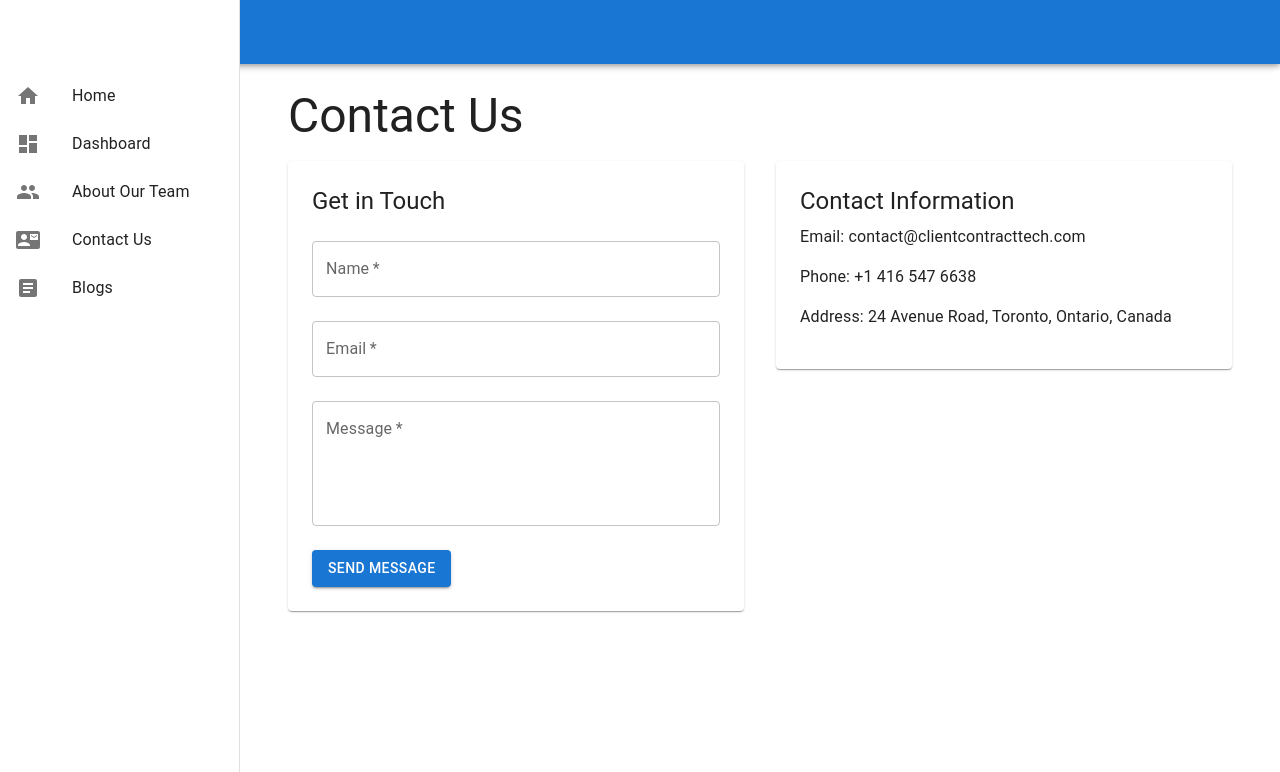
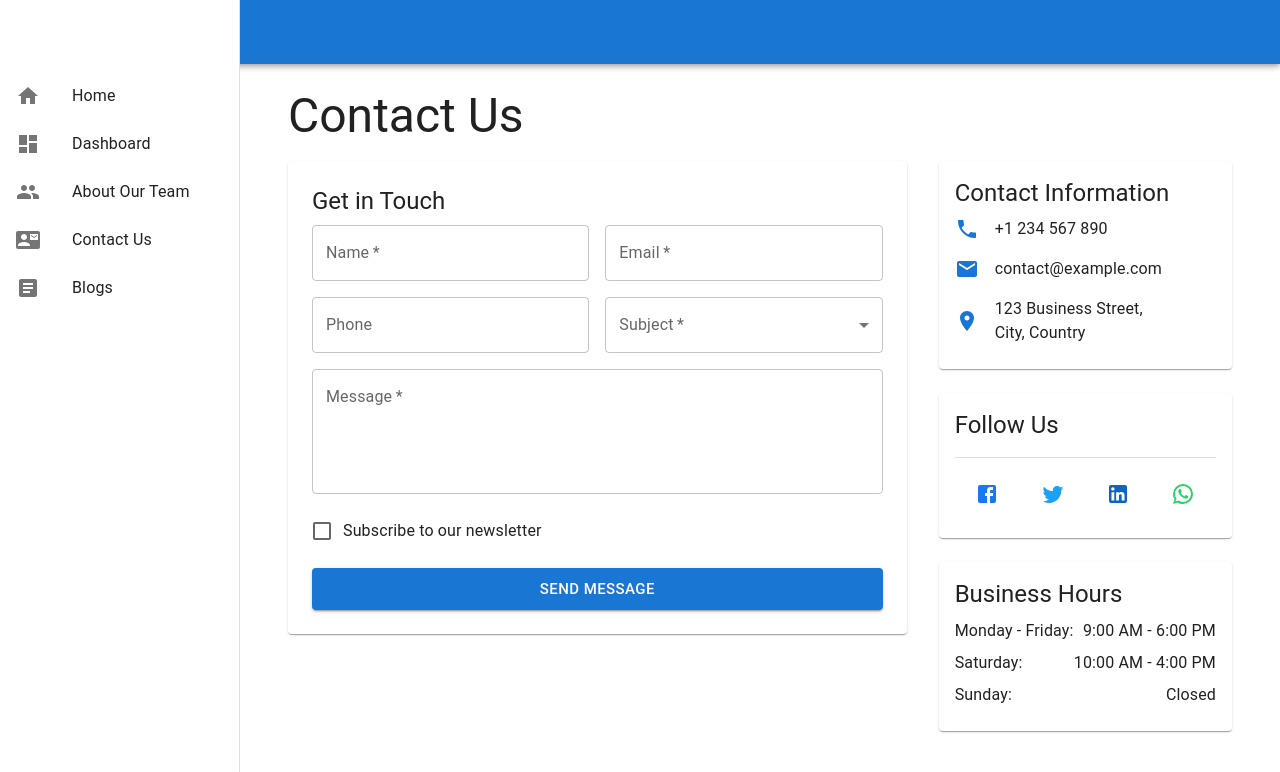
Before and after one commit to jack-petrovic/Latest-React-MUI-Template, a React (Create React App) app: page /contact in a window 1280 px wide. Shown: the top 772 px of the page. Built offline with nearby package versions, Linux system fonts and the light colour scheme.

Commit message:
update style on Contact page

```diff
--- a/src/pages/Contact.jsx
+++ b/src/pages/Contact.jsx
@@ -6,76 +6,258 @@ import {
   Grid,
   Paper,
   Box,
+  Card,
+  CardContent,
+  IconButton,
+  Snackbar,
+  Alert,
+  FormControlLabel,
+  Checkbox,
+  MenuItem,
+  Stack,
+  Divider,
+  Tooltip,
 } from '@mui/material';
+import {
+  Phone,
+  Email,
+  LocationOn,
+  Facebook,
+  Twitter,
+  LinkedIn,
+  WhatsApp,
+} from '@mui/icons-material';
+import { useState } from 'react';
 
 const Contact = () => {
+  const [open, setOpen] = useState(false);
+  const [formData, setFormData] = useState({
+    name: '',
+    email: '',
+    phone: '',
+    subject: '',
+    message: '',
+    subscribe: false,
+  });
+
+  const subjects = [
+    'General Inquiry',
+    'Technical Support',
+    'Sales',
+    'Partnership',
+    'Other',
+  ];
+
   const handleSubmit = (e) => {
     e.preventDefault();
+    setOpen(true);
     // Add your contact form submission logic here
   };
+
+  const handleChange = (e) => {
+    const { name, value, checked } = e.target;
+    setFormData(prev => ({
+      ...prev,
+      [name]: name === 'subscribe' ? checked : value
+    }));
+  };
+
+  const socialLinks = [
+    { icon: <Facebook />, name: 'Facebook', color: '#1877f2' },
+    { icon: <Twitter />, name: 'Twitter', color: '#1da1f2' },
+    { icon: <LinkedIn />, name: 'LinkedIn', color: '#0a66c2' },
+    { icon: <WhatsApp />, name: 'WhatsApp', color: '#25d366' },
+  ];
 
   return (
     <Container>
       <Typography variant="h3" gutterBottom>
         Contact Us
       </Typography>
+
       <Grid container spacing={4}>
-        <Grid item xs={12} md={6}>
+        {/* Contact Form */}
+        <Grid item xs={12} md={8}>
           <Paper sx={{ p: 3 }}>
             <Typography variant="h5" gutterBottom>
               Get in Touch
             </Typography>
             <Box component="form" onSubmit={handleSubmit}>
+              <Grid container spacing={2}>
+                <Grid item xs={12} sm={6}>
                   <TextField
                     fullWidth
                     label="Name"
-                margin="normal"
+                    name="name"
+                    value={formData.name}
+                    onChange={handleChange}
                     required
                   />
+                </Grid>
+                <Grid item xs={12} sm={6}>
                   <TextField
                     fullWidth
                     label="Email"
-                margin="normal"
+                    name="email"
+                    type="email"
+                    value={formData.email}
+                    onChange={handleChange}
                     required
-                type="email"
                   />
+                </Grid>
+                <Grid item xs={12} sm={6}>
+                  <TextField
+                    fullWidth
+                    label="Phone"
+                    name="phone"
+                    value={formData.phone}
+                    onChange={handleChange}
+                  />
+                </Grid>
+                <Grid item xs={12} sm={6}>
+                  <TextField
+                    fullWidth
+                    select
+                    label="Subject"
+                    name="subject"
+                    value={formData.subject}
+                    onChange={handleChange}
+                    required
+                  >
+                    {subjects.map((option) => (
+                      <MenuItem key={option} value={option}>
+                        {option}
+                      </MenuItem>
+                    ))}
+                  </TextField>
+                </Grid>
+                <Grid item xs={12}>
                   <TextField
                     fullWidth
                     label="Message"
-                margin="normal"
-                required
+                    name="message"
                     multiline
                     rows={4}
+                    value={formData.message}
+                    onChange={handleChange}
+                    required
                   />
+                </Grid>
+                <Grid item xs={12}>
+                  <FormControlLabel
+                    control={
+                      <Checkbox
+                        name="subscribe"
+                        checked={formData.subscribe}
+                        onChange={handleChange}
+                        color="primary"
+                      />
+                    }
+                    label="Subscribe to our newsletter"
+                  />
+                </Grid>
+                <Grid item xs={12}>
                   <Button
                     type="submit"
                     variant="contained"
-                sx={{ mt: 2 }}
+                    size="large"
+                    fullWidth
                   >
                     Send Message
                   </Button>
+                </Grid>
+              </Grid>
             </Box>
           </Paper>
         </Grid>
-        <Grid item xs={12} md={6}>
-          <Paper sx={{ p: 3 }}>
+
+        {/* Contact Information */}
+        <Grid item xs={12} md={4}>
+          <Stack spacing={3}>
+            <Card>
+              <CardContent>
                 <Typography variant="h5" gutterBottom>
                   Contact Information
                 </Typography>
-            <Typography paragraph>
-              Email: contact@clientcontracttech.com
+                <Stack spacing={2}>
+                  <Box sx={{ display: 'flex', alignItems: 'center' }}>
+                    <Phone sx={{ mr: 2, color: 'primary.main' }} />
+                    <Typography>+1 234 567 890</Typography>
+                  </Box>
+                  <Box sx={{ display: 'flex', alignItems: 'center' }}>
+                    <Email sx={{ mr: 2, color: 'primary.main' }} />
+                    <Typography>contact@example.com</Typography>
+                  </Box>
+                  <Box sx={{ display: 'flex', alignItems: 'center' }}>
+                    <LocationOn sx={{ mr: 2, color: 'primary.main' }} />
+                    <Typography>
+                      123 Business Street,
+                      <br />
+                      City, Country
                     </Typography>
-            <Typography paragraph>
-              Phone: +1 416 547 6638
+                  </Box>
+                </Stack>
+              </CardContent>
+            </Card>
+
+            <Card>
+              <CardContent>
+                <Typography variant="h5" gutterBottom>
+                  Follow Us
                 </Typography>
-            <Typography paragraph>
-              Address: 24 Avenue Road, Toronto, Ontario, Canada
+                <Divider sx={{ my: 2 }} />
+                <Box sx={{ display: 'flex', justifyContent: 'space-around' }}>
+                  {socialLinks.map((social) => (
+                    <Tooltip title={social.name} key={social.name}>
+                      <IconButton sx={{ color: social.color }}>
+                        {social.icon}
+                      </IconButton>
+                    </Tooltip>
+                  ))}
+                </Box>
+              </CardContent>
+            </Card>
+
+            <Card>
+              <CardContent>
+                <Typography variant="h5" gutterBottom>
+                  Business Hours
                 </Typography>
-          </Paper>
+                <Stack spacing={1}>
+                  <Box sx={{ display: 'flex', justifyContent: 'space-between' }}>
+                    <Typography>Monday - Friday:</Typography>
+                    <Typography>9:00 AM - 6:00 PM</Typography>
+                  </Box>
+                  <Box sx={{ display: 'flex', justifyContent: 'space-between' }}>
+                    <Typography>Saturday:</Typography>
+                    <Typography>10:00 AM - 4:00 PM</Typography>
+                  </Box>
+                  <Box sx={{ display: 'flex', justifyContent: 'space-between' }}>
+                    <Typography>Sunday:</Typography>
+                    <Typography>Closed</Typography>
+                  </Box>
+                </Stack>
+              </CardContent>
+            </Card>
+          </Stack>
         </Grid>
       </Grid>
+
+      <Snackbar
+        open={open}
+        autoHideDuration={6000}
+        onClose={() => setOpen(false)}
+      >
+        <Alert
+          onClose={() => setOpen(false)}
+          severity="success"
+          variant="filled"
+        >
+          Thank you for your message! We'll get back to you soon.
+        </Alert>
+      </Snackbar>
     </Container>
   );
 };
 
-export default Contact
+export default Contact;
```
Lines whose indentation alone changed are shown as unchanged.
